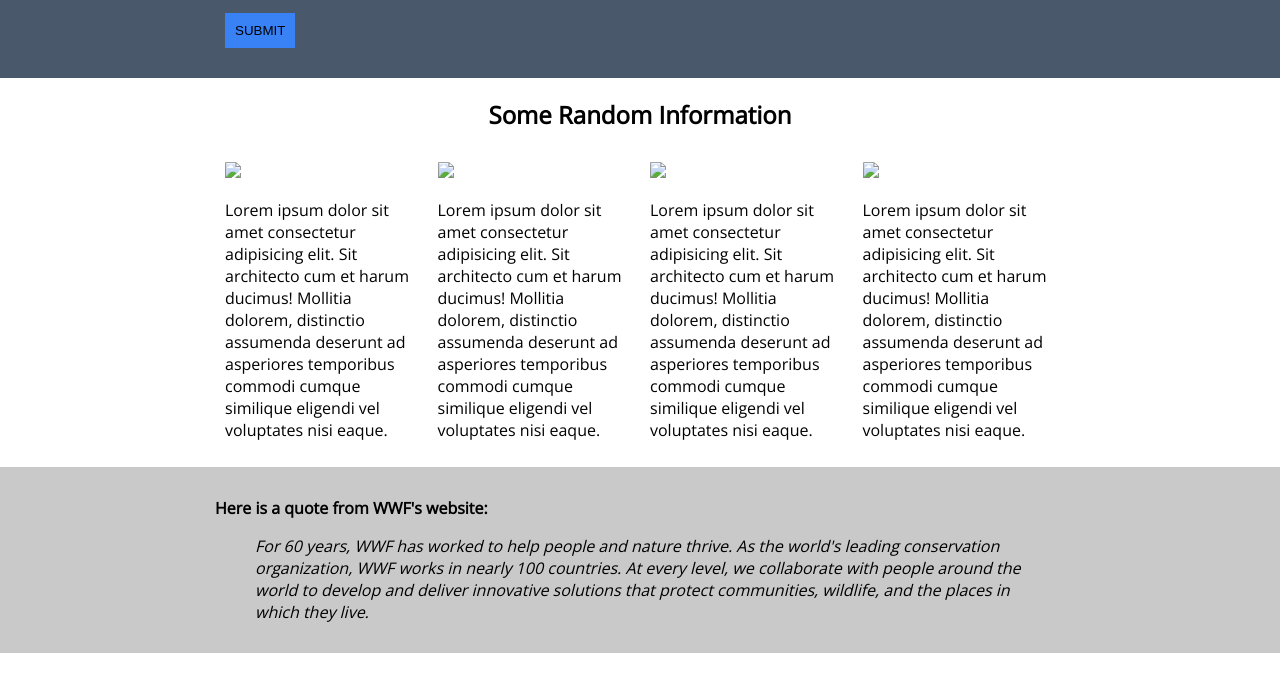
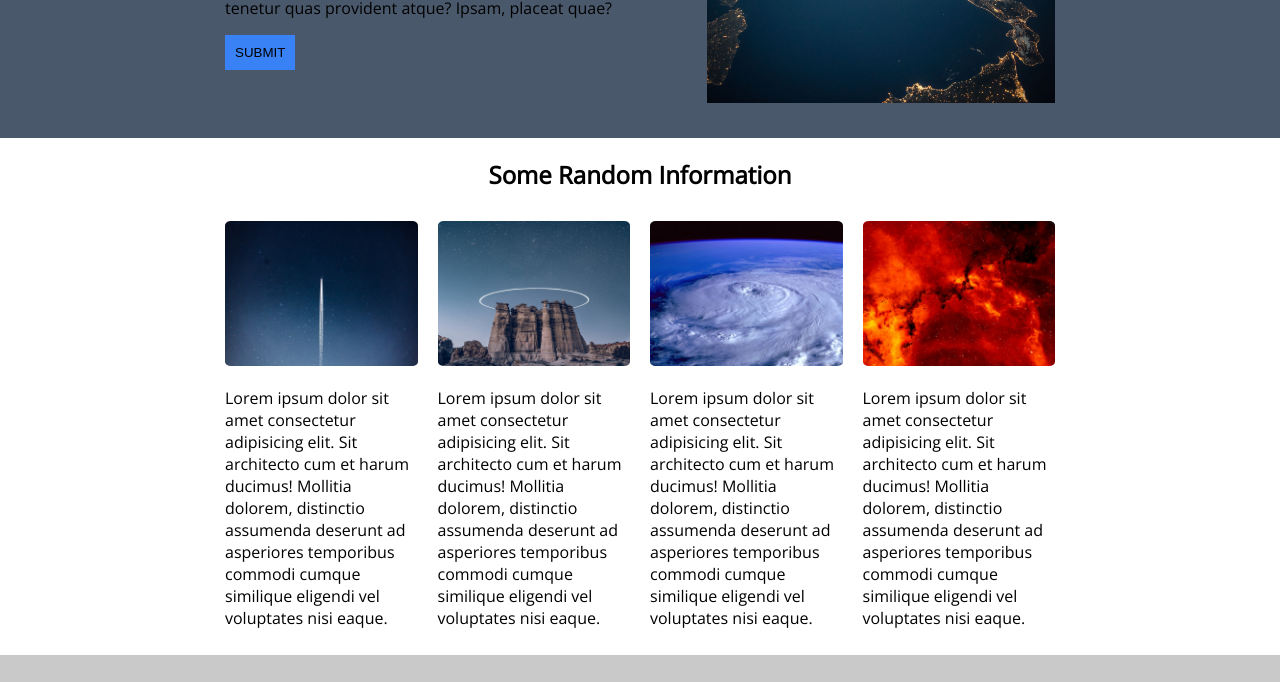
Before and after one commit to Dendroslime/Project_2--Landing-Page----HTML-and-CSS, a plain HTML site: page index.html in a window 1280 px wide. Shown: the part 220-902 px from the top of the page. Drawn offline with nearby package versions, Linux system fonts and the light colour scheme; the site is published under a folder, as on GitHub Pages, so addresses that start at the root find nothing.

Commit message:
Add files via upload

```diff
--- a/index.html
+++ b/index.html
@@ -39,7 +39,7 @@
                     <button>SUBMIT</button>
                 </div>
                 <div>
-                    <img src="/images/pexels-pixabay-220201.jpg">
+                    <img src="./images/pexels-pixabay-220201.jpg">
                 </div>
 
             </div>
@@ -53,25 +53,25 @@
             <h2>Some Random Information</h2>
             <div class="section-container">
                 <div>
-                    <img src="/images/pexels-edvin-richardson-796206.jpg">
+                    <img src="./images/pexels-edvin-richardson-796206.jpg">
                     <p>Lorem ipsum dolor sit amet consectetur adipisicing elit. Sit architecto cum et harum ducimus!
                         Mollitia dolorem, distinctio assumenda deserunt ad asperiores temporibus commodi cumque
                         similique eligendi vel voluptates nisi eaque.</p>
                 </div>
                 <div>
-                    <img src="/images/pexels-ian-beckley-2440079 (2).jpg">
+                    <img src="./images/pexels-ian-beckley-2440079 (2).jpg">
                     <p>Lorem ipsum dolor sit amet consectetur adipisicing elit. Sit architecto cum et harum ducimus!
                         Mollitia dolorem, distinctio assumenda deserunt ad asperiores temporibus commodi cumque
                         similique eligendi vel voluptates nisi eaque.</p>
                 </div>
                 <div>
-                    <img src="/images/pexels-pixabay-71116 (1).jpg">
+                    <img src="./images/pexels-pixabay-71116 (1).jpg">
                     <p>Lorem ipsum dolor sit amet consectetur adipisicing elit. Sit architecto cum et harum ducimus!
                         Mollitia dolorem, distinctio assumenda deserunt ad asperiores temporibus commodi cumque
                         similique eligendi vel voluptates nisi eaque.</p>
                 </div>
                 <div>
-                    <img src="/images/pexels-pixabay-73873 (1).jpg">
+                    <img src="./images/pexels-pixabay-73873 (1).jpg">
                     <p>Lorem ipsum dolor sit amet consectetur adipisicing elit. Sit architecto cum et harum ducimus!
                         Mollitia dolorem, distinctio assumenda deserunt ad asperiores temporibus commodi cumque
                         similique eligendi vel voluptates nisi eaque.</p>
```
